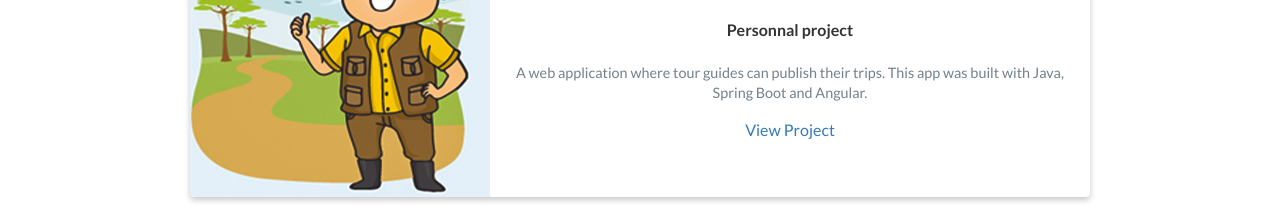
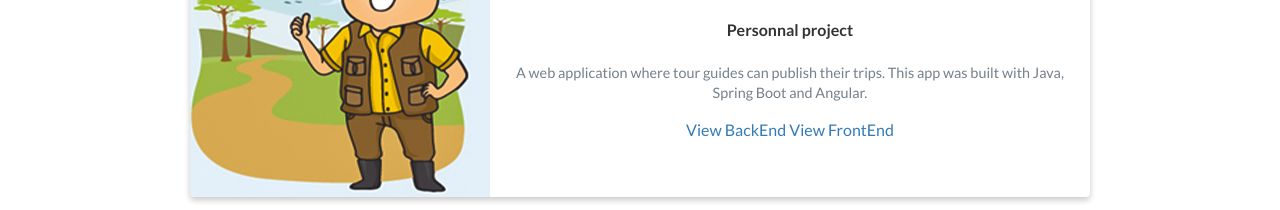
Before and after one commit to sabbarmehdi/sabbarElmehdi.github.io, a website: page index.html in a window 1280 px wide. Shown: the part 1796-2006 px from the top of the page. Drawn offline with nearby package versions, Linux system fonts and the light colour scheme.

Commit message:
Update index.html

```diff
--- a/index.html
+++ b/index.html
@@ -138,7 +138,8 @@
                         <p>
                             A web application where tour guides can publish their trips. This app was built with Java, Spring Boot and Angular.
                         </p>
-                        <a href="https://github.com/sabbarmehdi/SmartFarmingApp" target="_blank">View Project</a>
+                        <a href="https://github.com/sabbarmehdi/TourismPro" target="_blank">View BackEnd</a>
+			<a href="https://github.com/sabbarmehdi/TourismProFront/tree/develop/TourismProFront" target="_blank">View FrontEnd</a>
                     </div>
                     <!-- End .project-info -->
                 </div>
@@ -230,44 +231,6 @@
         </div>
         <!-- End .education-block -->
     </div>
-    <!-- <div id="experience" class="background-alt">
-        <h2 class="heading">Experience</h2>
-        <div id="experience-timeline">
-            <div data-date="September 2018 – May 2019">
-                <h3>AlKalima Private Institute</h3>
-                <h4>Teacher</h4>
-                <p>
-                    Teaching sciences subjects(Maths, Natural sciences).
-                </p>
-            </div>
-
-            <div data-date="June 2018 – Present">
-                <h3>Amazon, Etsy, Zazzle </h3>
-                <h4>Graphic Designer</h4>
-                <p>
-                    Print on demand (POD): create digital designs to print on clothes (T-shirt, Sweatshirt, ... ) for different companies online.
-                </p>
-            </div>
-
-            <div data-date="March 2019 – November 2019">
-                <h3>Self Employer</h3>
-                <h4>E-commerce local</h4>
-                <ul>
-                    <li>
-                        Find winning products.
-                    </li>
-                    <li>
-                        Advertising in Facebook.
-                    </li>
-                    <li>
-                        Contact clients (Chat, Call phone, Text msg).
-                    </li>
-
-                </ul>
-            </div>
-        </div>
-    </div> -->
-    <!-- End #experience -->
 
 
     <!-- End #education -->
```
